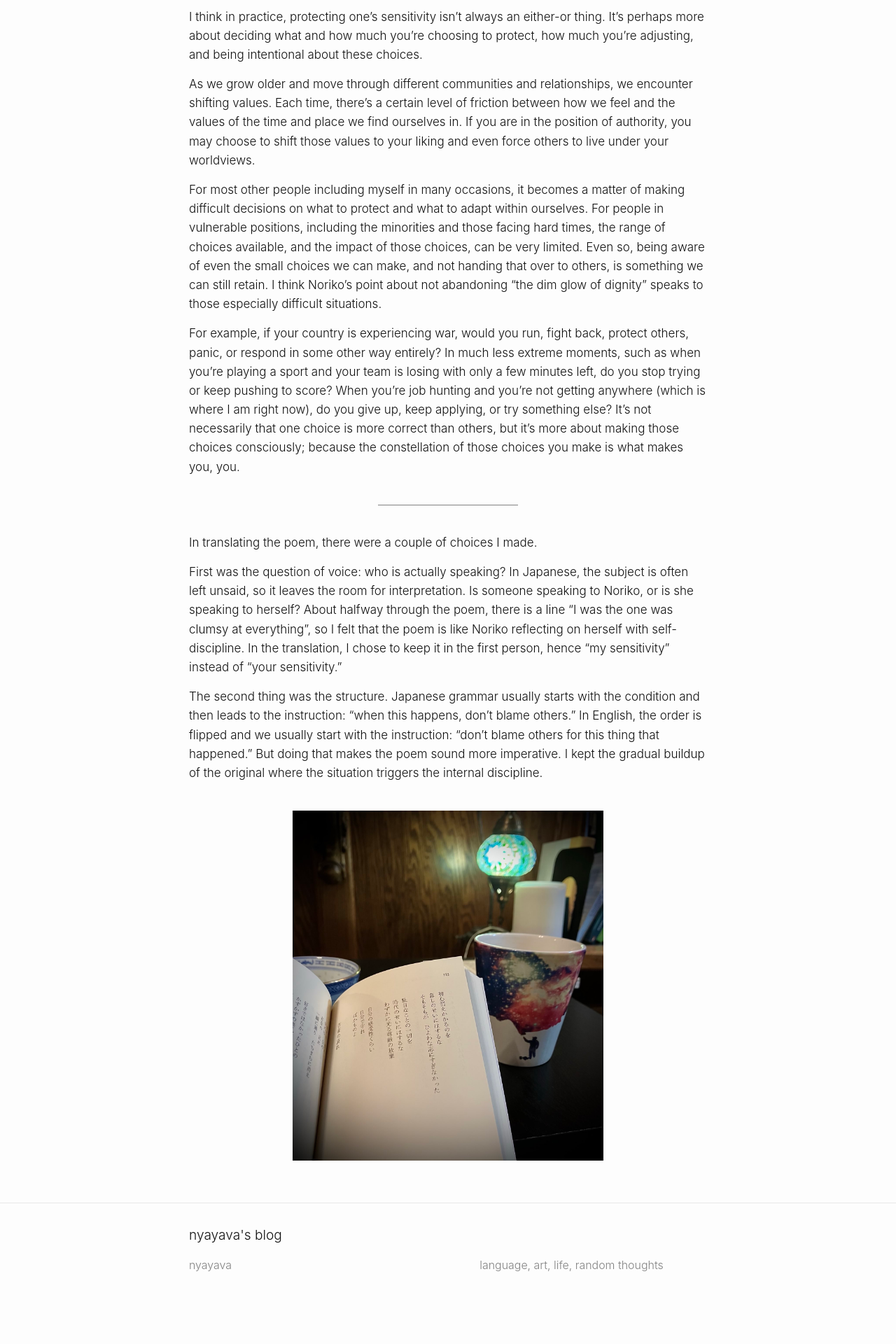
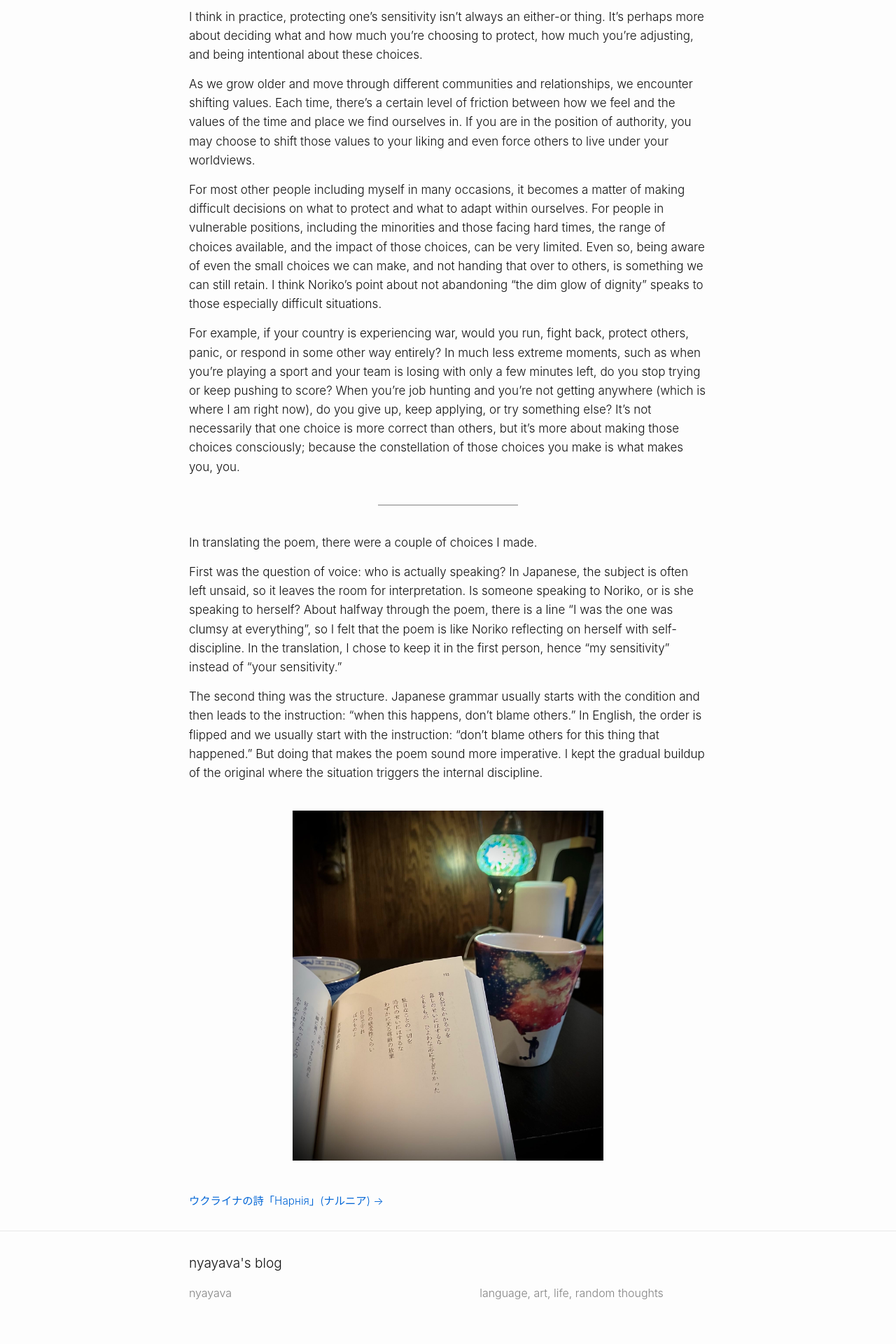
Before and after one commit to nyayava/nyayava.github.io, a Jekyll site: the page built from _posts/2025-09-08-protecting.md, in a window 1280 px wide. Shown: the part 1425-3345 px from the top of the page at 70% size. Built offline with Jekyll 4.4.1, drawn with Linux system fonts in a browser that asks for light colours; before the commit the page ends 3305 px from its top, so only the background shows below that.

Commit message:
added post navigation and formatted post list

```diff
--- a/_layouts/post.html
+++ b/_layouts/post.html
@@ -25,3 +25,16 @@
 
   <a class="u-url" href="{{ page.url | relative_url }}" hidden></a>
 </article>
+
+
+
+
+<div class="post-navigation">
+  {% if page.previous %}
+    <a class="prev-post" href="{{ page.previous.url }}">&larr; {{ page.previous.title }}</a>
+  {% endif %}
+
+  {% if page.next %}
+    <a class="next-post" href="{{ page.next.url }}">{{ page.next.title }} &rarr;</a>
+  {% endif %}
+</div>
--- a/_posts/2025-09-15-narnia.md
+++ b/_posts/2025-09-15-narnia.md
@@ -1,5 +1,5 @@
 ---
-title: ウクライナの詩「ナルニア」
+title: ウクライナの詩「Нарнія」(ナルニア)
 date: 2025-09-15
 layout: post
 ---
--- a/_sass/minima/_layout.scss
+++ b/_sass/minima/_layout.scss
@@ -185,17 +185,72 @@
 }
 
 .post-list-heading {
-  @include relative-font-size(1.75);
+  @include relative-font-size(1.4);
 }
+
 
 .post-list {
   margin-left: 0;
-  list-style: none;
+  padding-left: 0;  /* Remove default left padding */
+  list-style: none; /* Remove default bullets/numbers */
+}
 
-  > li {
-    margin-bottom: $spacing-unit;
-  }
+
+.post-list > li {
+  display: flex;
+  align-items: baseline; /* align title and date */
+  margin-bottom: 1em;
 }
+
+.post-list > li h3 {
+  order: 1;
+  margin: 0;
+  margin-right: 0.5em; /* space between title and date */
+  flex-shrink: 0;    /* prevent shrinking */
+}
+
+.post-list > li .post-meta {
+  order: 2;
+  font-size: 0.9em;
+  color: #666;
+  white-space: nowrap; /* keep date on one line */
+}
+
+.post-list > li h3 a {
+  font-size: 1em;  /* You can adjust: try 1em, 0.9em, 16px, etc. */
+}
+
+
+
+// .post-list {
+//   margin-left: 0;
+//   list-style: none;
+//   padding-left: 0;
+
+//   > li {
+//     margin-bottom: $spacing-unit;
+//     display: flex;
+//     flex-direction: column;
+
+//     h3 {
+//       order: 1;
+//       margin: 0;
+
+//       a {
+//         @include relative-font-size(1.2);
+//       }
+//     }
+
+//     .post-meta {
+//       order: 2;
+//       font-size: 0.9em;
+//       color: #666;
+//       margin-top: 0.25em;
+//     }
+//   }
+// }
+
+
 
 .post-meta {
   font-size: $small-font-size;
@@ -253,3 +308,29 @@
     }
   }
 }
+
+
+
+
+
+
+/**
+ * Post navigation (to access previous and future blog page)
+ */
+.post-navigation {
+  display: flex;
+  justify-content: space-between;
+  margin-top: 3em;
+  font-size: 0.9em;
+}
+
+.prev-post,
+.next-post {
+  text-decoration: none;
+  color: #0366d6;
+}
+
+.prev-post:hover,
+.next-post:hover {
+  text-decoration: underline;
+}
--- a/assets/main.scss
+++ b/assets/main.scss
@@ -3,19 +3,3 @@
 ---
 
 @import "minima";
-
-.video-container {
-  position: relative;
-  padding-bottom: 56.25%; /* 16:9 ratio */
-  height: 0;
-  overflow: hidden;
-  max-width: 100%;
-}
-
-.video-container iframe {
-  position: absolute;
-  top: 0;
-  left: 0;
-  width: 100%;
-  height: 100%;
-}
```
Also changed, not shown: _posts/2025-9-17-vdoma.md (+1 -1 lines), 7 other files.
